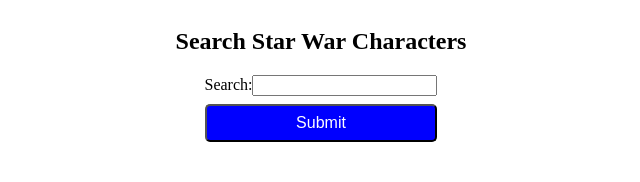
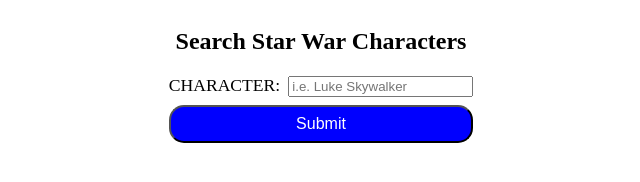
Before and after one commit to railsstudent/react-graphql-starwar, a React app: page / in a window 1280 px wide. Shown: the whole page, without its empty margins (319-959 px from the left). Built offline with nearby package versions, Linux system fonts and the light colour scheme.

Commit message:
wip: styling input field

```diff
--- a/SearchForm.js
+++ b/SearchForm.js
@@ -2,12 +2,12 @@
 
 const SearchForm = () => {
   return (
-    <form class="form" onSubmit={() => console.log('submit clicked')}>
-      <label htmlFor="query" class="query-input">
-        Search:
-        <input id="query" />
+    <form className="form" onSubmit={() => console.log('submit clicked')}>
+      <label htmlForm="query" className="query-input">
+        <span className="query-text">Character:</span>
+        <input id="query" placeholder="i.e. Luke Skywalker" />
       </label>
-      <button type="submit" class="submit">Submit</button>
+      <button type="submit" className="submit">Submit</button>
     </form>
   )
 };
--- a/style.css
+++ b/style.css
@@ -12,7 +12,7 @@
   background: blue;
   color: white;
   padding: 0.5rem 1rem;
-  border-radius: 5px;
+  border-radius: 15px;
   font-weight: 500;
   font-size: 1rem;
 }
@@ -26,3 +26,9 @@
 .query-input {
   margin-bottom: 0.5rem;
 }
+
+.query-text {
+  font-size: 1.1rem;
+  margin-right: 0.5rem;
+  text-transform: uppercase;
+}
```
